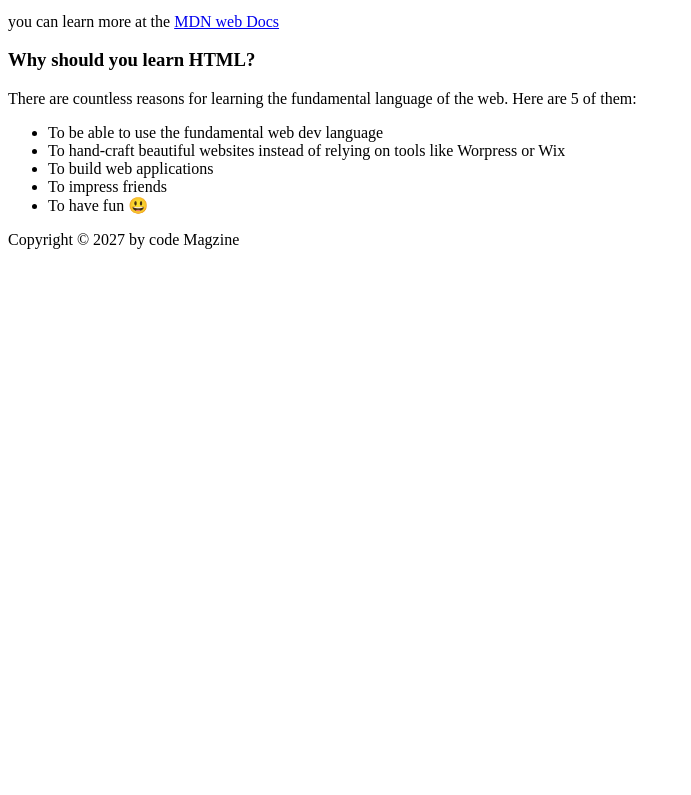
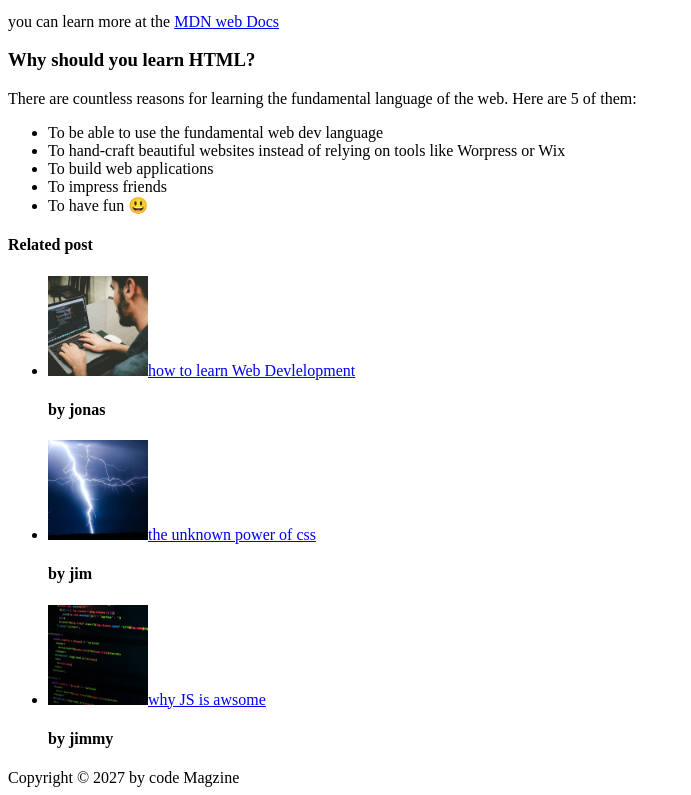
Before and after one commit to mohammedyousuf16/learning-Html, a plain HTML site: page 02-HTML-Fundamentals/index.html in a window 1280 px wide. Shown: the part 804-1599 px from the top of the page, without its empty margins (0-691 px from the left). Before the commit the page ends 1061 px from the top, so only its background shows below. Drawn offline with Linux system fonts and the light colour scheme.

Commit message:
adding Related post using aside tag

```diff
--- a/02-HTML-Fundamentals/index.html
+++ b/02-HTML-Fundamentals/index.html
@@ -31,12 +31,12 @@
     <header>
       <p>
       <h3>The Basic Language of the Web: HTML</h3>
-      <img src="laura-jones.jpg" alt="author image" width="50px" height="50px" />
+      <img src="img/laura-jones.jpg" alt="author image" width="50px" height="50px" />
       </p>
 
       <p>Posted by <strong>Laura Jones</strong> on Monday, June 21st 2027</p>
 
-      <img src="post-img.jpg" alt="Html code on a screen" width="500px" height="200px" />
+      <img src="img/post-img.jpg" alt="Html code on a screen" width="500px" height="200px" />
 
     </header>
 
@@ -84,6 +84,19 @@
     </ul>
   </article>
 
+  <aside>
+    <h4>Related post</h4>
+    <ul>
+      <li><img src="img/related-1.jpg" width="100px" height="100px" /><a href="#">how to learn Web Devlelopment</a></li>
+      <h4>by jonas</h4>
+      <li><img src="img/related-2.jpg" width="100px" height="100px" /><a href="#">the unknown power of css</a></li>
+      <h4>by jim</h4>
+      <li><img src="img/related-3.jpg" width="100px" height="100px" /><a href="#">why JS is awsome</a></li>
+      <h4>by jimmy</h4>
+    </ul>
+
+  </aside>
+
   <footer>
     Copyright &copy; 2027 by code Magzine
   </footer>
```
Also changed, not shown: 02-HTML-Fundamentals/img/challenges.jpg (renamed from 02-HTML-Fundamentals/challenges.jpg), 02-HTML-Fundamentals/img/laura-jones.jpg (renamed from 02-HTML-Fundamentals/laura-jones.jpg), 02-HTML-Fundamentals/img/post-img.jpg (renamed from 02-HTML-Fundamentals/post-img.jpg), 02-HTML-Fundamentals/img/related-1.jpg (renamed from 02-HTML-Fundamentals/related-1.jpg), 02-HTML-Fundamentals/img/related-2.jpg (renamed from 02-HTML-Fundamentals/related-2.jpg), 02-HTML-Fundamentals/img/related-3.jpg (renamed from 02-HTML-Fundamentals/related-3.jpg).
